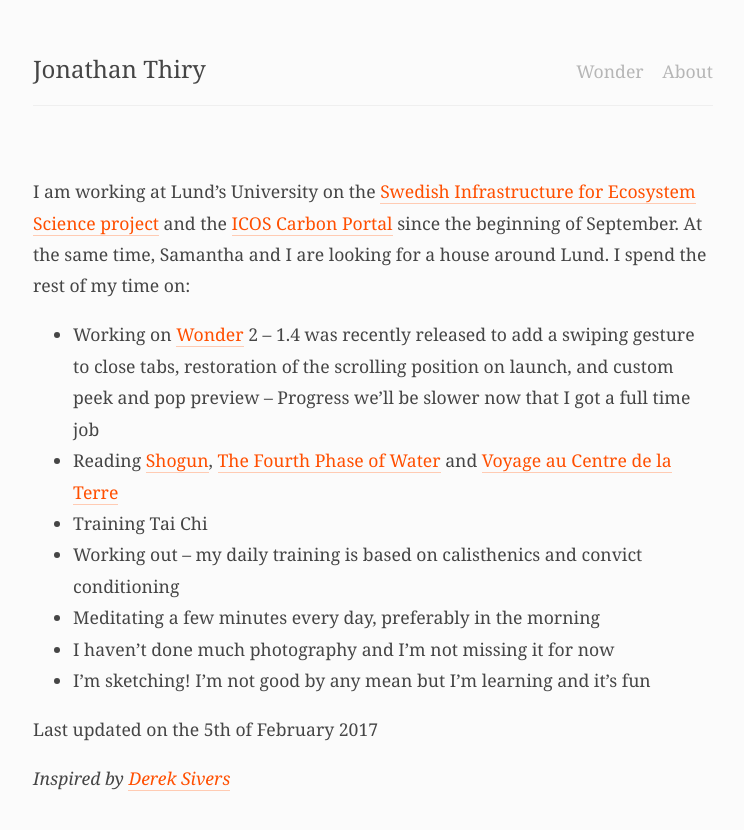
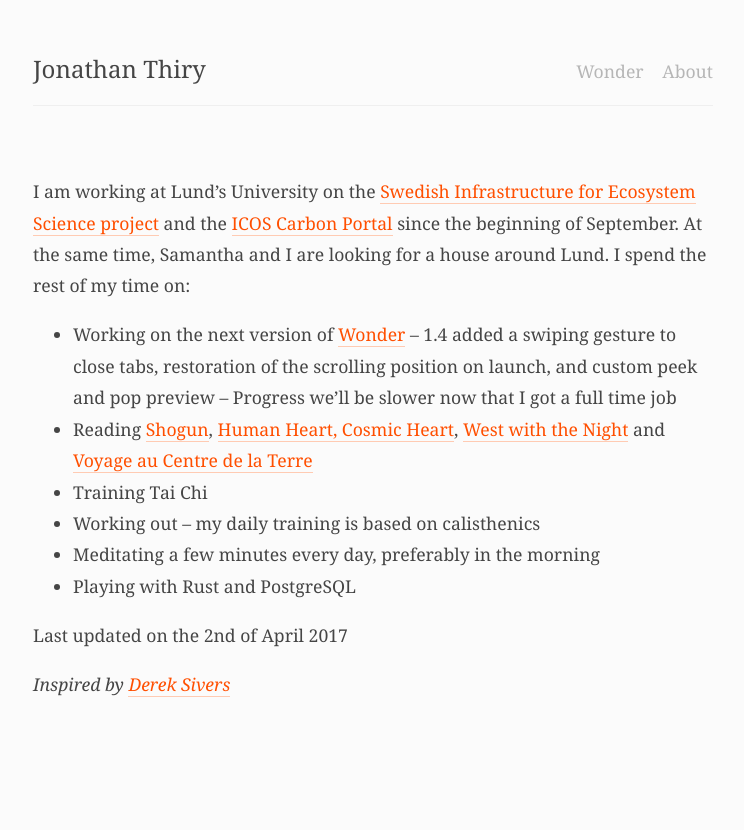
Before and after one commit to jonathanthiry/jonathanthiry.github.com, a Jekyll site: the page built from now.md, in a window 1280 px wide. Shown: the top 830 px of the page, without its empty margins (267-1011 px from the left). Built offline with Jekyll 4.4.1, drawn with Linux system fonts in a browser that asks for light colours.

Commit message:
Update now page

```diff
--- a/now.md
+++ b/now.md
@@ -1,19 +1,18 @@
 ---
 layout: page
 permalink: /now
-date: 2017-02-05
+date: 2017-04-02
 ---
 
 I am working at Lund's University on the [Swedish Infrastructure for Ecosystem Science project](http://www.fieldsites.se/en-GB) and the [ICOS Carbon Portal](https://www.icos-cp.eu/) since the beginning of September.
 At the same time, Samantha and I are looking for a house around Lund. I spend the rest of my time on:
 
-- Working on [Wonder](https://itunes.apple.com/us/app/wonder-reader-for-wikipedia/id1050888989?mt=8&at=1010lo2M) 2 -- 1.4 was recently released to add a swiping gesture to close tabs, restoration of the scrolling position on launch, and custom peek and pop preview -- Progress we'll be slower now that I got a full time job
-- Reading [Shogun](https://en.wikipedia.org/wiki/Sh%C5%8Dgun_(novel)), [The Fourth Phase of Water](https://www.goodreads.com/book/show/17930467-the-fourth-phase-of-water) and [Voyage au Centre de la Terre](https://fr.wikipedia.org/wiki/Voyage_au_centre_de_la_Terre)
+- Working on the next version of [Wonder](https://itunes.apple.com/us/app/wonder-reader-for-wikipedia/id1050888989?mt=8&at=1010lo2M) -- 1.4 added a swiping gesture to close tabs, restoration of the scrolling position on launch, and custom peek and pop preview -- Progress we'll be slower now that I got a full time job
+- Reading [Shogun](https://en.wikipedia.org/wiki/Sh%C5%8Dgun_(novel)), [Human Heart, Cosmic Heart](https://www.goodreads.com/book/show/30006169-human-heart-cosmic-heart), [West with the Night](https://en.wikipedia.org/wiki/West_with_the_Night) and [Voyage au Centre de la Terre](https://fr.wikipedia.org/wiki/Voyage_au_centre_de_la_Terre)
 - Training Tai Chi
-- Working out -- my daily training is based on calisthenics and convict conditioning
+- Working out -- my daily training is based on calisthenics
 - Meditating a few minutes every day, preferably in the morning
-- I haven't done much photography and I'm not missing it for now
-- I'm sketching! I'm not good by any mean but I'm learning and it's fun
+- Playing with Rust and PostgreSQL
 
 Last updated on the {% assign d = page.date | date: "%-d" %}
 {% case d %}{% when '1' or '21' or '31' %}{{ d }}st{% when '2' or '22' %}{{ d }}nd{% when '3' or '23' %}{{ d }}rd{% else %}{{ d }}th{% endcase %}
```
